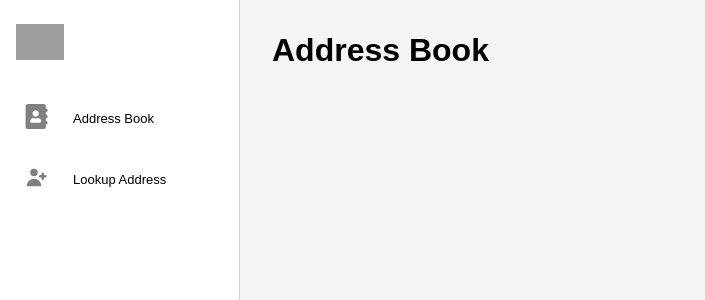
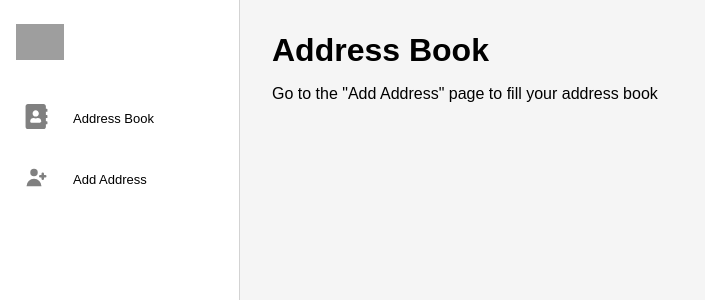
Before and after one commit to vincenzomann/address-book, a React (Create React App) app: page /address-book in a window 1280 px wide. Shown: the top 300 px of the page, without its empty margins (0-705 px from the left). Built offline with nearby package versions, Linux system fonts and the light colour scheme; grey boxes are pictures that could not be loaded.

Commit message:
Tweak message handling

```diff
--- a/src/App.scss
+++ b/src/App.scss
@@ -218,6 +218,9 @@ body {
 				.added {
 					border-color: lightgreen;
 					color: lightgreen;
+					:hover {
+						color: lightgreen;
+					}
 				}
 			}
 		}
--- a/src/components/AddAddress.tsx
+++ b/src/components/AddAddress.tsx
@@ -58,7 +58,7 @@ const Lookup: React.FC<Props> = () => {
 		}
 
 		if (mode === 'search') {
-			fetch(`https://api.getAddress.io/find/${formData.postcode}${formData.houseNumber && `/${formData.houseNumber}`}?api-key=${process.env.REACT_APP_API_KE}&expand=true`, {
+			fetch(`https://api.getAddress.io/find/${formData.postcode}${formData.houseNumber && `/${formData.houseNumber}`}?api-key=${process.env.REACT_APP_API_KEY}&expand=true`, {
 				headers: {
 					'Access-Control-Allow-Origin': '*',
 					'Content-Type': 'application/json'
@@ -67,8 +67,11 @@ const Lookup: React.FC<Props> = () => {
 				return res.json();
 			}).then((data: Response) => {
 				setResults(data);
+				setError('');
+				setMessage('');
 			}).catch((error) => {
-				setError('Invalid call, please insert your getAddress() API key in the .env file. Eg. REACT_APP_API_KEY=your-api-key');
+				console.log(error);
+				setError('Invalid call, please insert your getAddress() API key in the .env file and restart the server. Eg. REACT_APP_API_KEY=your-api-key');
 			});
 		} else {
 			// Check required inputs
@@ -114,6 +117,8 @@ const Lookup: React.FC<Props> = () => {
 	};
 
 	const handleAdd = (address: Address) => {
+		setError('');
+		setMessage('');
 		// Check if the address is already in the address book
 		if (addresses.findIndex((stateAddress) => {
 			return stateAddress.id === address.id;
--- a/src/components/AddressBook.tsx
+++ b/src/components/AddressBook.tsx
@@ -30,7 +30,7 @@ const AddressBook: React.FC<Props> = () => {
 				</p>
 			}
 			<div id='addresses'>
-				{addresses.map((address) => (
+				{addresses.length ? addresses.map((address) => (
 					// If the card id matches the selected id, add styling to the card border
 					<div className={`card address ${(address.id === selected?.id) && 'selected'} `} key={address.id}
 						onClick={() => setSelected(address)}
@@ -42,7 +42,7 @@ const AddressBook: React.FC<Props> = () => {
 						{address.town && <p>{address.town}</p>}
 						{address.country && <p>{address.country}</p>}
 					</div>
-				))}
+				)) : <div>Go to the "Add Address" page to fill your address book</div>}
 			</div>
 		</div>
 	);
--- a/src/components/SideNav.tsx
+++ b/src/components/SideNav.tsx
@@ -20,7 +20,7 @@ const SideNav: React.FC<Props> = () => {
 					</div>
 					<div className='navItem' onClick={() => navigate('/add-address')}>
 						<span className='icon'><HiUserAdd size='25' /></span>
-						<span className='linkText'>Lookup Address</span>
+						<span className='linkText'>Add Address</span>
 					</div>
 				</div>
 			</div>
```
